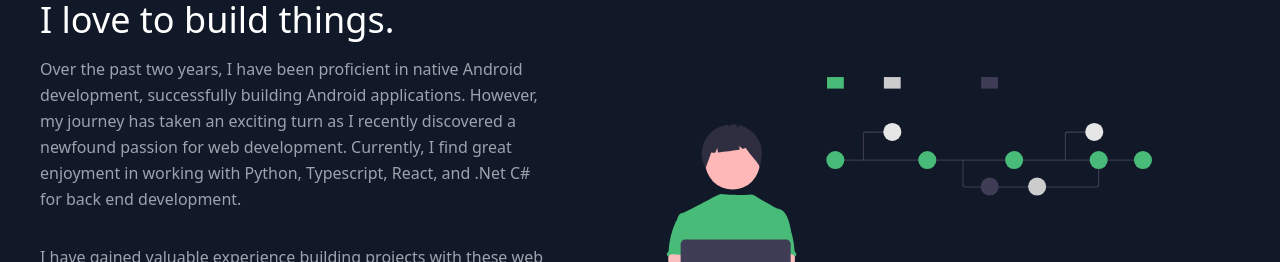
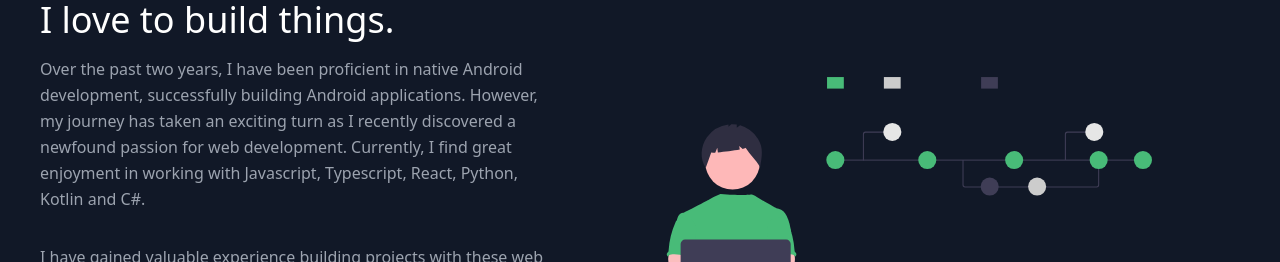
Before and after one commit to sammorton11/my-portfolio, a React (Create React App) app: page / in a window 1280 px wide. Shown: the part 192-454 px from the top of the page. Built offline with nearby package versions, Linux system fonts and the light colour scheme.

Commit message:
About me edits

```diff
--- a/src/components/About.js
+++ b/src/components/About.js
@@ -10,7 +10,7 @@ export default function About() {
             <br className="hidden lg:inline-block" /> I love to build things.
           </h1>
           <p className="mb-8 leading-relaxed">
-            Over the past two years, I have been proficient in native Android development, successfully building Android applications. However, my journey has taken an exciting turn as I recently discovered a newfound passion for web development. Currently, I find great enjoyment in working with Python, Typescript, React, and .Net C# for back end development.
+            Over the past two years, I have been proficient in native Android development, successfully building Android applications. However, my journey has taken an exciting turn as I recently discovered a newfound passion for web development. Currently, I find great enjoyment in working with Javascript, Typescript, React, Python, Kotlin and C#.
           </p>
           <p className="mb-8 leading-relaxed">
              I have gained valuable experience building projects with these web technologies and creating multiple native Android applications that connect to REST APIs or local databases. While I used to rely on JetBrains IntelliJ IDEA or Android Studio, I have now made the switch to NeoVim for web application development. Additionally, I am currently working as a QA tester while pursuing a Computer Science degree online at SNHU in the evenings.
```
